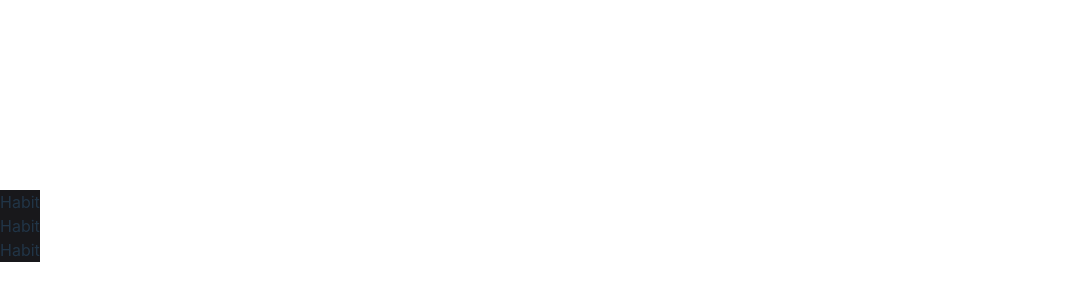
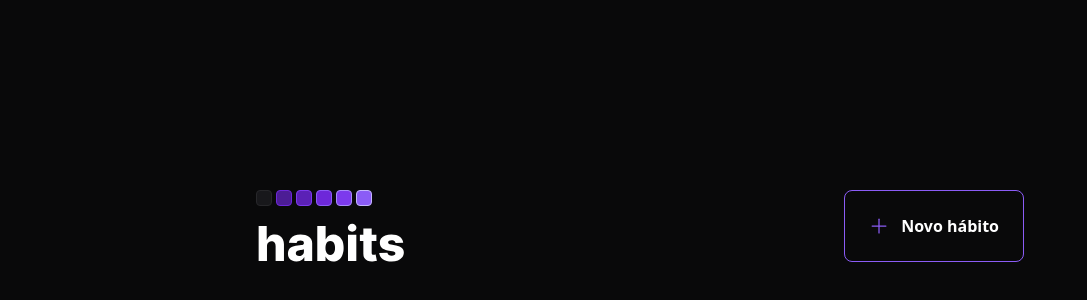
Before and after one commit to gusttavocdn/habits_tracker, a React (Vite) app in the folder web/: page / in a window 1280 px wide. Shown: the part 174-474 px from the top of the page, without its empty margins (0-1087 px from the left). Built offline with nearby package versions, Linux system fonts and the light colour scheme.

Commit message:
feat(web): create header

```diff
--- a/web/index.html
+++ b/web/index.html
@@ -6,7 +6,7 @@
     <meta name="viewport" content="width=device-width, initial-scale=1.0" />
     <title>Vite + React + TS</title>
   </head>
-  <body>
+  <body class="bg-background">
     <div id="root"></div>
     <script type="module" src="/src/main.tsx"></script>
   </body>
--- a/web/package.json
+++ b/web/package.json
@@ -9,6 +9,7 @@
     "preview": "vite preview"
   },
   "dependencies": {
+    "phosphor-react": "^1.4.1",
     "react": "^18.2.0",
     "react-dom": "^18.2.0"
   },
--- a/web/src/App.css
+++ /dev/null
@@ -1,41 +0,0 @@
-#root {
-  max-width: 1280px;
-  margin: 0 auto;
-  padding: 2rem;
-  text-align: center;
-}
-
-.logo {
-  height: 6em;
-  padding: 1.5em;
-  will-change: filter;
-}
-.logo:hover {
-  filter: drop-shadow(0 0 2em #646cffaa);
-}
-.logo.react:hover {
-  filter: drop-shadow(0 0 2em #61dafbaa);
-}
-
-@keyframes logo-spin {
-  from {
-    transform: rotate(0deg);
-  }
-  to {
-    transform: rotate(360deg);
-  }
-}
-
-@media (prefers-reduced-motion: no-preference) {
-  a:nth-of-type(2) .logo {
-    animation: logo-spin infinite 20s linear;
-  }
-}
-
-.card {
-  padding: 2em;
-}
-
-.read-the-docs {
-  color: #888;
-}
--- a/web/src/App.tsx
+++ b/web/src/App.tsx
@@ -1,14 +1,12 @@
 import './styles/global.css';
-import Habit from './components/Habit';
+import { Header } from './components/Header';
 
-function App() {
+export function App() {
   return (
-    <div>
-      <Habit />
-      <Habit />
-      <Habit />
+    <div className='w-screen h-screen flex justify-center items-center'>
+      <div className='w-full max-w-5xl px-6 flex flex-col gap-16'>
+        <Header />
+      </div>
     </div>
   );
 }
-
-export default App;
--- /dev/null
+++ b/web/src/components/Header.tsx
@@ -0,0 +1,17 @@
+import { Plus } from 'phosphor-react';
+import logo from '../assets/logo.svg';
+
+export function Header() {
+  return (
+    <div className='w-full max-w-3xl mx-auto flex item-center justify-between'>
+      <img src={logo} alt='Habits' />
+      <button
+        type='button'
+        className='border border-violet-500 font-semibold rounded-lg px-6 py-4 flex items-center gap-3 text-white hover:border-violet-300'
+      >
+        <Plus size={20} className='text-violet-500' />
+        Novo hábito
+      </button>
+    </div>
+  );
+}
--- a/web/src/index.css
+++ /dev/null
@@ -1,70 +0,0 @@
-:root {
-  font-family: Inter, Avenir, Helvetica, Arial, sans-serif;
-  font-size: 16px;
-  line-height: 24px;
-  font-weight: 400;
-
-  color-scheme: light dark;
-  color: rgba(255, 255, 255, 0.87);
-  background-color: #242424;
-
-  font-synthesis: none;
-  text-rendering: optimizeLegibility;
-  -webkit-font-smoothing: antialiased;
-  -moz-osx-font-smoothing: grayscale;
-  -webkit-text-size-adjust: 100%;
-}
-
-a {
-  font-weight: 500;
-  color: #646cff;
-  text-decoration: inherit;
-}
-a:hover {
-  color: #535bf2;
-}
-
-body {
-  margin: 0;
-  display: flex;
-  place-items: center;
-  min-width: 320px;
-  min-height: 100vh;
-}
-
-h1 {
-  font-size: 3.2em;
-  line-height: 1.1;
-}
-
-button {
-  border-radius: 8px;
-  border: 1px solid transparent;
-  padding: 0.6em 1.2em;
-  font-size: 1em;
-  font-weight: 500;
-  font-family: inherit;
-  background-color: #1a1a1a;
-  cursor: pointer;
-  transition: border-color 0.25s;
-}
-button:hover {
-  border-color: #646cff;
-}
-button:focus,
-button:focus-visible {
-  outline: 4px auto -webkit-focus-ring-color;
-}
-
-@media (prefers-color-scheme: light) {
-  :root {
-    color: #213547;
-    background-color: #ffffff;
-  }
-  a:hover {
-    color: #747bff;
-  }
-  button {
-    background-color: #f9f9f9;
-  }
-}
--- a/web/src/main.tsx
+++ b/web/src/main.tsx
@@ -1,7 +1,6 @@
 import React from 'react';
 import ReactDOM from 'react-dom/client';
-import App from './App';
-import './index.css';
+import { App } from './App';
 
 ReactDOM.createRoot(document.getElementById('root') as HTMLElement).render(
   <React.StrictMode>
--- a/web/tailwind.config.cjs
+++ b/web/tailwind.config.cjs
@@ -2,7 +2,11 @@
 module.exports = {
   content: ['./src/**/*.tsx', './index.html'],
   theme: {
-    extend: {},
+    extend: {
+      colors: {
+        background: '#09090A',
+      },
+    },
   },
   plugins: [],
 };
```
Also changed, not shown: web/src/assets/logo.svg (added), 1 other file (tests, documents, lock files or other folders).
